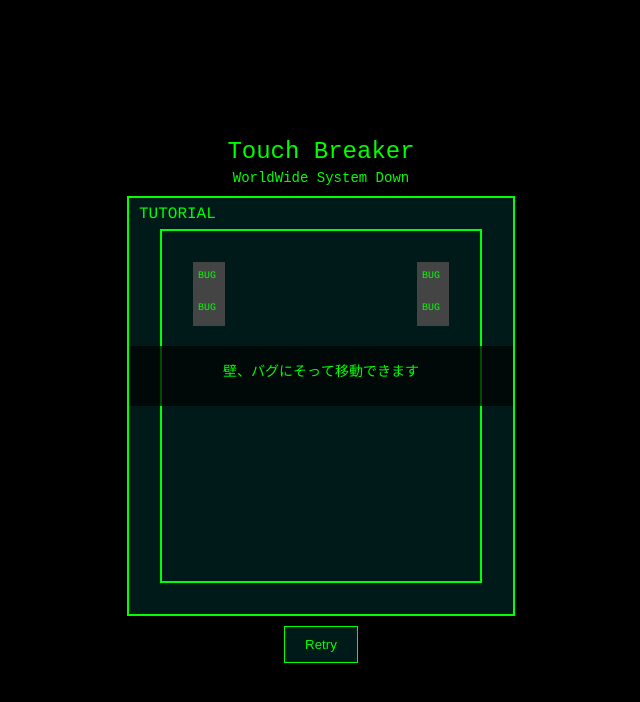
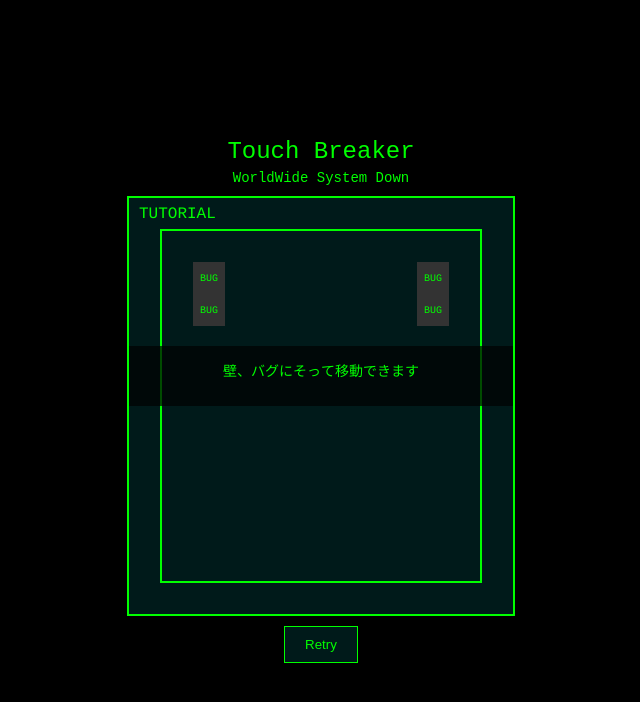
Before and after one commit to sonicdaw/touchbreaker2, a plain HTML site: page index.html in a window 1280 px wide. Shown: the whole page, without its empty margins (319-959 px from the left). Drawn offline with Linux system fonts and the light colour scheme.

Commit message:
Change layout

```diff
--- a/index.html
+++ b/index.html
@@ -244,11 +244,11 @@
             blocks.forEach(block => {
                 const x = (block.x + 1) * CELL_SIZE;
                 const y = (block.y + 1) * CELL_SIZE;
-                ctx.fillStyle = block.state === 'normal' ? '#444' : '#888';
+                ctx.fillStyle = block.state === 'normal' ? '#333' : '#AAA';
                 ctx.fillRect(x, y, CELL_SIZE, CELL_SIZE);
-                ctx.fillStyle = '#0f0';
+                ctx.fillStyle = block.state === 'normal' ? '#0f0' : '#000';;
                 ctx.font = '10px Courier';
-                ctx.fillText('BUG', x + 5, y + CELL_SIZE / 2);
+                ctx.fillText('BUG', x + 7, y + CELL_SIZE / 2 + 3);
             });
 
             // プレイヤー（点滅するカーソル）
@@ -317,7 +317,7 @@
                         ctx.fillStyle = '#f00';
                         ctx.fill();
                     }
-                    ctx.fillStyle = '#f00';
+                    ctx.fillStyle = npe.found === true ? '#000' : '#f00';
                     ctx.font = '10px Courier';
                     ctx.fillText('NPE', CANVAS_WIDTH - 28 - index * 30, 20);
                 });
```
